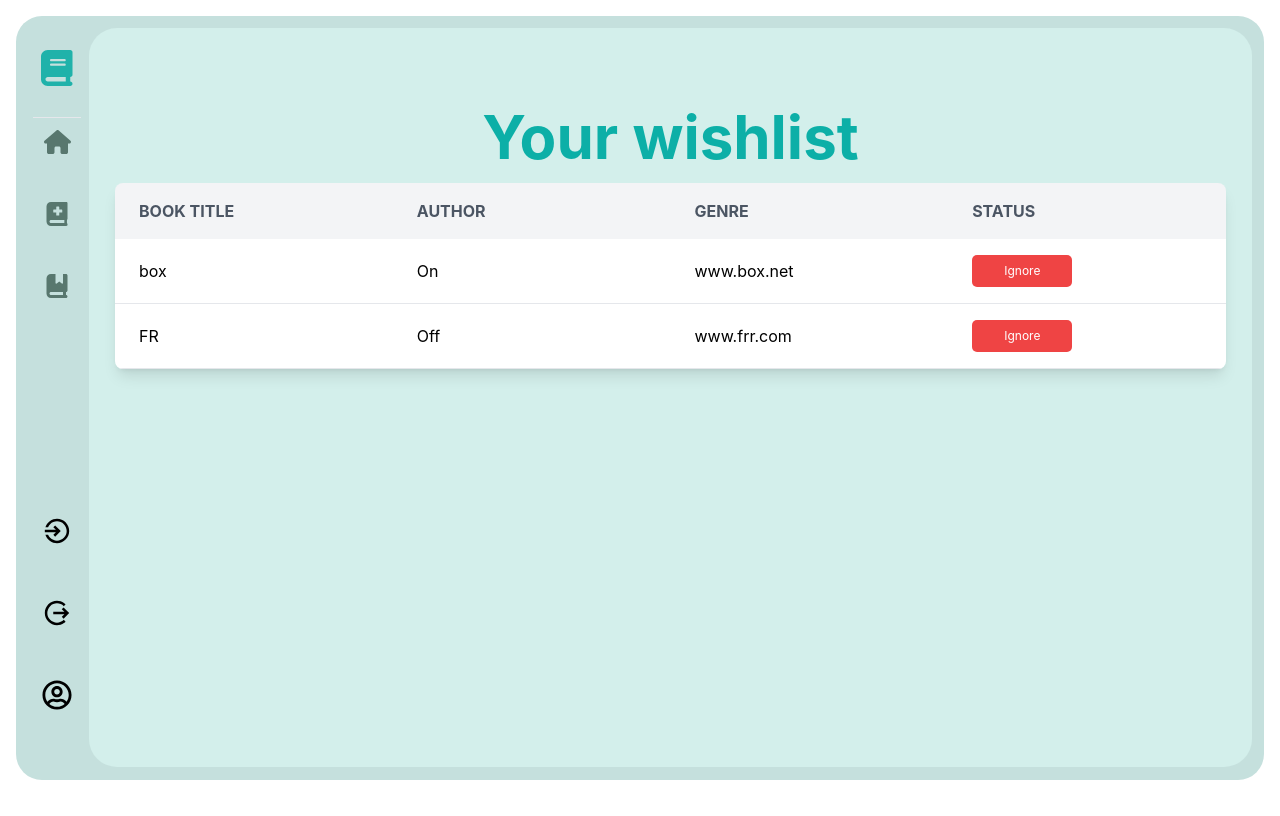
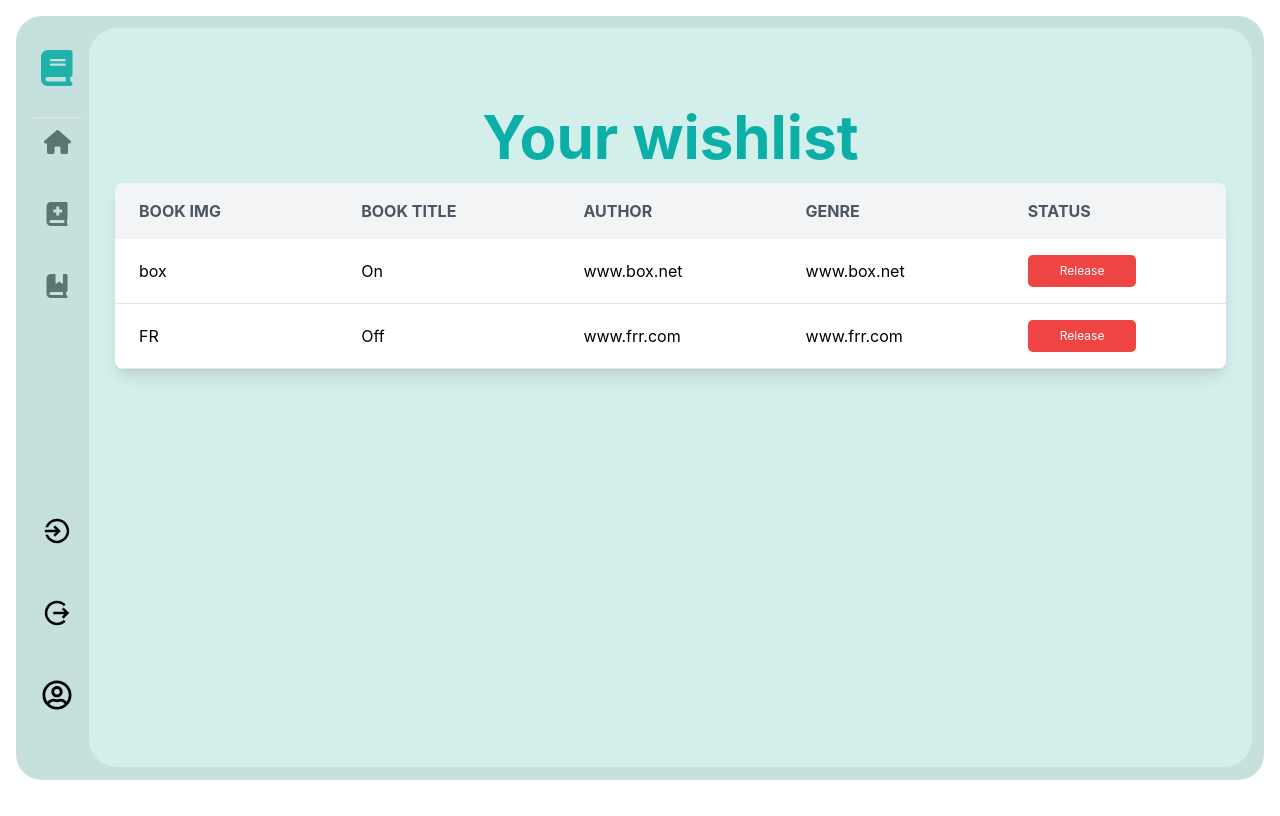
Before and after one commit to YassenAli/Libri, a React (Create React App) app in the folder Client/: page /wishlist in a window 1280 px wide. Built offline with nearby package versions, Linux system fonts and the light colour scheme.

Commit message:
little updates

```diff
--- a/Client/src/App.css
+++ b/Client/src/App.css
@@ -156,7 +156,7 @@ flex-direction : column;
 }
 
 ::-webkit-scrollbar{
-  width: 1em;
+  width: 0.4em;
   /* display: none; */
   cursor: pointer;
 }
@@ -237,7 +237,7 @@ flex-direction : column;
   font-size: 18px;
   /* margin-top: 1em; */
   padding : 0 .5em;
-  background-color: var(--bodyBackground);
+  background-color:lightseagreen;
   border-radius: .2em;
   font-weight: 500;
 }
@@ -398,7 +398,7 @@ flex-direction : column;
   width: 8em;
   height: 2em;
   text-align: center;
-  background-image: linear-gradient(to left, #9ac3bf, rgb(217 245 242));
+  background-image: linear-gradient(to left, lightseagreen, rgb(217 245 242));
   font-style: italic;
 }
 
--- a/Client/src/Components/Auth/Login.jsx
+++ b/Client/src/Components/Auth/Login.jsx
@@ -1,8 +1,12 @@
 import React, { useState } from "react";
 import "../components.css";
+import { useNavigate } from "react-router-dom";
 import Cover from "../../imgs/2.jpg";
-const Login
- = () => {
+const Login = () => {
+  const navigate = useNavigate();
+  const handlerec = () => {
+    navigate("/signup");
+};
   const [isLoginActive, setIsLoginActive] = useState(true);
 
   const toggleForm = () => {
@@ -39,7 +43,7 @@ const Login
 
           <div class="mt-4 text-sm flex justify-between items-center container-mr">
             <p class="mr-3 md:mr-0 ">If you don't have an account..</p>
-            <button class="hover:border register text-white bg-[#20b2aa] hover:border-gray-400 rounded-xl py-2 px-5 hover:scale-110 hover:bg-[#002c7424] font-semibold duration-300">
+            <button class="hover:border register text-white bg-[#20b2aa] hover:border-gray-400 rounded-xl py-2 px-5 hover:scale-110 hover:bg-[#002c7424] font-semibold duration-300" onClick={handlerec}>
               Register
             </button>
           </div>
--- a/Client/src/Components/Auth/Register.jsx
+++ b/Client/src/Components/Auth/Register.jsx
@@ -1,7 +1,12 @@
 import React, { useState } from "react";
 import "../components.css";
+import { useNavigate } from "react-router-dom";
 import Cover from "../../imgs/2.jpg";
 const Register = () => {
+  const navigate = useNavigate();
+  const handlere = () => {
+    navigate("/login");
+};
   const [isLoginActive, setIsLoginActive] = useState(true);
 
   const toggleForm = () => {
@@ -43,8 +48,8 @@ const Register = () => {
           </form>
 
           <div class="mt-4 text-sm flex justify-between items-center container-mr">
-            <p class="mr-3 md:mr-0 ">If you don't have an account..</p>
-            <button class="hover:border register text-white bg-[#20b2aa] hover:border-gray-400 rounded-xl py-2 px-5 hover:scale-110 hover:bg-[#002c7424] font-semibold duration-300">
+            <p class="mr-3 md:mr-0 ">If you already have an account..</p>
+            <button class="hover:border register text-white bg-[#20b2aa] hover:border-gray-400 rounded-xl py-2 px-5 hover:scale-110 hover:bg-[#002c7424] font-semibold duration-300" onClick={handlere}>
               Login
             </button>
           </div>
--- a/Client/src/Components/Shared/NotFound.jsx
+++ b/Client/src/Components/Shared/NotFound.jsx
@@ -2,6 +2,8 @@ import React from "react";
 import "../components.css";
 
 export default function Error404() {
+
+
   return (
     <div class="center">
       <div class="error">
--- a/Client/src/Pages/Profile.jsx
+++ b/Client/src/Pages/Profile.jsx
@@ -152,6 +152,9 @@ export default function profile() {
                   <table className="w-full table-fixed">
                     <thead>
                       <tr className="bg-gray-100">
+                      <th className="w-1/4 py-4 px-6 text-left text-gray-600 font-bold uppercase">
+                          Book img
+                        </th>
                         <th className="w-1/4 py-4 px-6 text-left text-gray-600 font-bold uppercase">
                           Book title
                         </th>
@@ -178,9 +181,12 @@ export default function profile() {
                           www.box.net
                         </td>
                         <td className="py-4 px-6 border-b border-gray-200">
-                          <span className="bg-red-500 text-white py-2 px-8 rounded-[5px] text-xs">
+                          www.box.net
+                        </td>
+                        <td className="py-4 px-6 border-b border-gray-200">
+                          <button className="bg-red-500 text-white py-2 px-8 rounded-[5px] text-xs">
                             Release
-                          </span>
+                          </button>
                         </td>
                       </tr>
                       <tr>
@@ -194,9 +200,12 @@ export default function profile() {
                           www.frr.com
                         </td>
                         <td className="py-4 px-6 border-b border-gray-200">
-                          <span className="bg-red-500 text-white py-2 px-8 rounded-[5px] text-xs">
+                          www.frr.com
+                        </td>
+                        <td className="py-4 px-6 border-b border-gray-200">
+                          <button className="bg-red-500 text-white py-2 px-8 rounded-[5px] text-xs">
                             Release
-                          </span>
+                          </button>
                         </td>
                       </tr>
                     </tbody>
--- a/Client/src/Pages/Wishlist.jsx
+++ b/Client/src/Pages/Wishlist.jsx
@@ -13,27 +13,60 @@ export default function Wishlist() {
         <table className="w-full table-fixed">
                     <thead>
                       <tr className="bg-gray-100">
-                <th className="w-1/4 py-4 px-6 text-left text-gray-600 font-bold uppercase">Book title</th>
-                <th className="w-1/4 py-4 px-6 text-left text-gray-600 font-bold uppercase">Author</th>
-                <th className="w-1/4 py-4 px-6 text-left text-gray-600 font-bold uppercase">Genre</th>
-                <th className="w-1/4 py-4 px-6 text-left text-gray-600 font-bold uppercase">Status</th>
+                      <th className="w-1/4 py-4 px-6 text-left text-gray-600 font-bold uppercase">
+                          Book img
+                        </th>
+                        <th className="w-1/4 py-4 px-6 text-left text-gray-600 font-bold uppercase">
+                          Book title
+                        </th>
+                        <th className="w-1/4 py-4 px-6 text-left text-gray-600 font-bold uppercase">
+                          Author
+                        </th>
+                        <th className="w-1/4 py-4 px-6 text-left text-gray-600 font-bold uppercase">
+                          Genre
+                        </th>
+                        <th className="w-1/4 py-4 px-6 text-left text-gray-600 font-bold uppercase">
+                          Status
+                        </th>
                       </tr>
                     </thead>
                     <tbody className="bg-white">
                       <tr>
-                <td className="py-4 px-6 border-b border-gray-200">box</td>
-                <td className="py-4 px-6 border-b border-gray-200 truncate">On</td>
-                <td className="py-4 px-6 border-b border-gray-200">www.box.net</td>
                         <td className="py-4 px-6 border-b border-gray-200">
-                  <button className="bg-red-500 text-white py-2 px-8 rounded-[5px] text-xs">Ignore</button>
+                          box
+                        </td>
+                        <td className="py-4 px-6 border-b border-gray-200 truncate">
+                          On
+                        </td>
+                        <td className="py-4 px-6 border-b border-gray-200">
+                          www.box.net
+                        </td>
+                        <td className="py-4 px-6 border-b border-gray-200">
+                          www.box.net
+                        </td>
+                        <td className="py-4 px-6 border-b border-gray-200">
+                          <button className="bg-red-500 text-white py-2 px-8 rounded-[5px] text-xs">
+                            Release
+                          </button>
                         </td>
                       </tr>
                       <tr>
-                <td className="py-4 px-6 border-b border-gray-200">FR</td>
-                <td className="py-4 px-6 border-b border-gray-200 truncate">Off</td>
-                <td className="py-4 px-6 border-b border-gray-200">www.frr.com</td>
                         <td className="py-4 px-6 border-b border-gray-200">
-                <button className="bg-red-500 text-white py-2 px-8 rounded-[5px] text-xs">Ignore</button>
+                          FR
+                        </td>
+                        <td className="py-4 px-6 border-b border-gray-200 truncate">
+                          Off
+                        </td>
+                        <td className="py-4 px-6 border-b border-gray-200">
+                          www.frr.com
+                        </td>
+                        <td className="py-4 px-6 border-b border-gray-200">
+                          www.frr.com
+                        </td>
+                        <td className="py-4 px-6 border-b border-gray-200">
+                          <button className="bg-red-500 text-white py-2 px-8 rounded-[5px] text-xs">
+                            Release
+                          </button>
                         </td>
                       </tr>
                     </tbody>
```
Also changed, not shown: Client/src/Routes.js (+6 -2 lines). Lines whose indentation alone changed are shown as unchanged.
